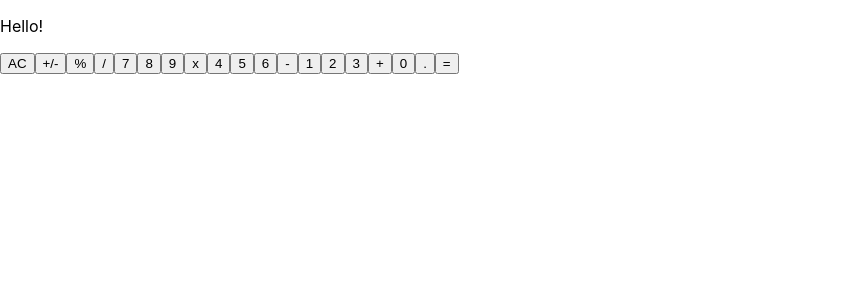
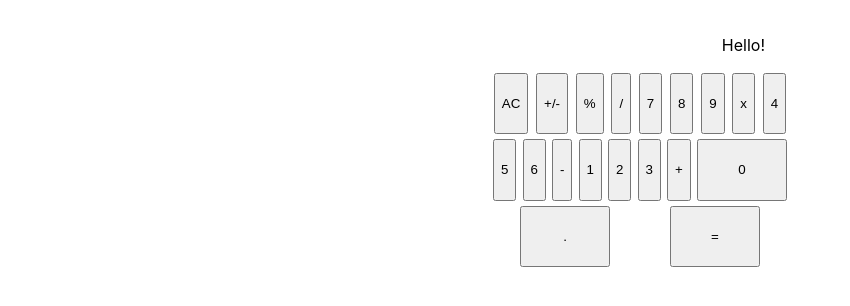
Before and after one commit to defoebrand/react-calculator, a React (Create React App) app: page / in a window 1280 px wide. Shown: the top 306 px of the page, without its empty margins (0-850 px from the left). Built offline with nearby package versions, Linux system fonts and the light colour scheme.

Commit message:
Update style for better UX

```diff
--- a/src/components/App.js
+++ b/src/components/App.js
@@ -1,5 +1,4 @@
 import React from 'react';
-import '../styles/App.css';
 import Display from './Display';
 import ButtonPanel from './ButtonPanel';
 
--- a/src/styles/App.css
+++ /dev/null
@@ -1,3 +0,0 @@
-html {
-  box-sizing: border-box;
-}
--- a/src/styles/index.css
+++ b/src/styles/index.css
@@ -1,5 +1,5 @@
 body {
-  margin: 0;
+  margin: 0 auto;
   font-family:
     -apple-system,
     BlinkMacSystemFont,
@@ -25,3 +25,28 @@ code {
     'Courier New',
     monospace;
 }
+
+button {
+  margin: 2.5px;
+}
+
+
+.displayOutput {
+  text-align: right;
+  padding-right: 25px;
+  margin: 35px auto 15px;
+  width: 275px;
+}
+
+.buttonPanel {
+  display: flex;
+  flex-wrap: wrap;
+  justify-content: space-around;
+  height: 200px;
+  width: 300px;
+  margin: 0 auto;
+}
+
+.group5 {
+  width: 30%;
+}
```
Also changed, not shown: 1 other file (tests, documents, lock files or other folders).
